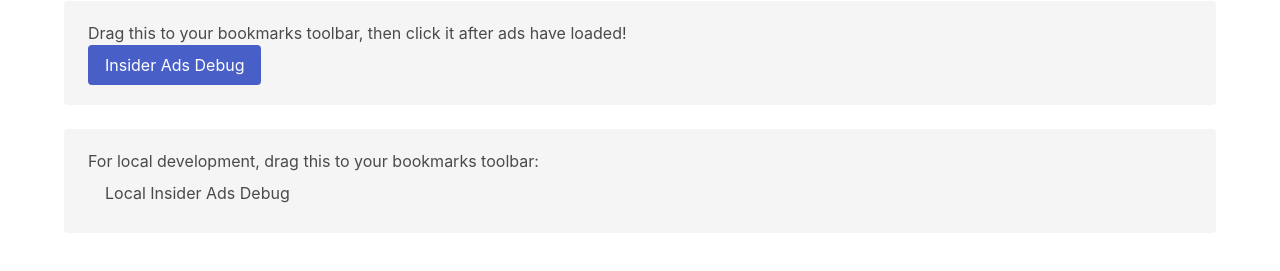
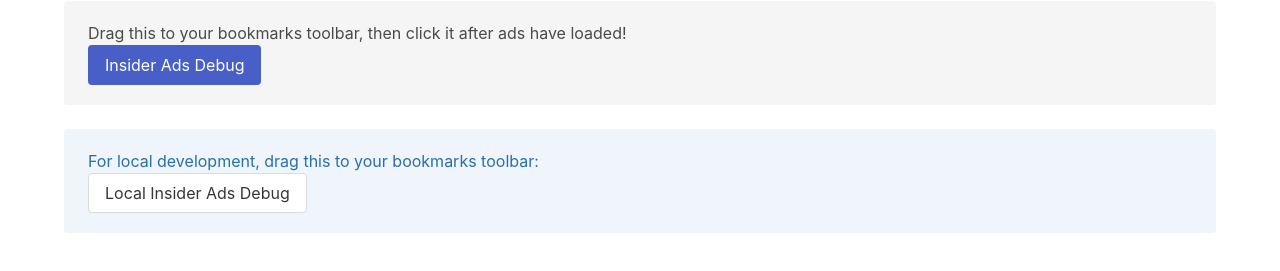
Before and after one commit to businessinsider/file-sandbox, a website: page dist/ad-debug-bookmarklet/index.html in a window 1280 px wide. Shown: the part 107-378 px from the top of the page. Drawn offline with nearby package versions, Linux system fonts and the light colour scheme.

```diff
--- a/dist/ad-debug-bookmarklet/index.html
+++ b/dist/ad-debug-bookmarklet/index.html
@@ -11,9 +11,9 @@
     <p class="notification">Drag this to your bookmarks toolbar, then click it after ads have loaded!<br />
       <a class="button is-link" href="javascript:(function()%7Bvar lookup%3Ddocument.createElement(%27script%27),cb%3DMath.floor(Math.random()*10000000000)%3Blookup.src%3D%27https://experience-file-sandbox.s3.amazonaws.com/ad-debug-bookmarklet/adDebugBookmarklet.js%3F%27%2Bcb%3Bvar node%3Ddocument.getElementsByTagName(%27script%27)%5B0%5D%3Bnode.parentNode.insertBefore(lookup,node)%3B%7D)()%3B">Insider Ads Debug</a>
     </p>
-    <p class="notification">
+    <p class="notification is-info is-light"">
       For local development, drag this to your bookmarks toolbar:<br />
-      <a class="button is-light" href="javascript:(function()%7Bvar lookup%3Ddocument.createElement(%27script%27),cb%3DMath.floor(Math.random()*10000000000)%3Blookup.src%3D%27//localhost:9999/ad-debug-bookmarklet/adDebugBookmarklet.js%3F%27%2Bcb%3Bvar node%3Ddocument.getElementsByTagName(%27script%27)%5B0%5D%3Bnode.parentNode.insertBefore(lookup,node)%3B%7D)()%3B">Local Insider Ads Debug</a>
+      <a class="button" href="javascript:(function()%7Bvar lookup%3Ddocument.createElement(%27script%27),cb%3DMath.floor(Math.random()*10000000000)%3Blookup.src%3D%27//localhost:9999/ad-debug-bookmarklet/adDebugBookmarklet.js%3F%27%2Bcb%3Bvar node%3Ddocument.getElementsByTagName(%27script%27)%5B0%5D%3Bnode.parentNode.insertBefore(lookup,node)%3B%7D)()%3B">Local Insider Ads Debug</a>
     </p>
 </body>
 </html>
```
